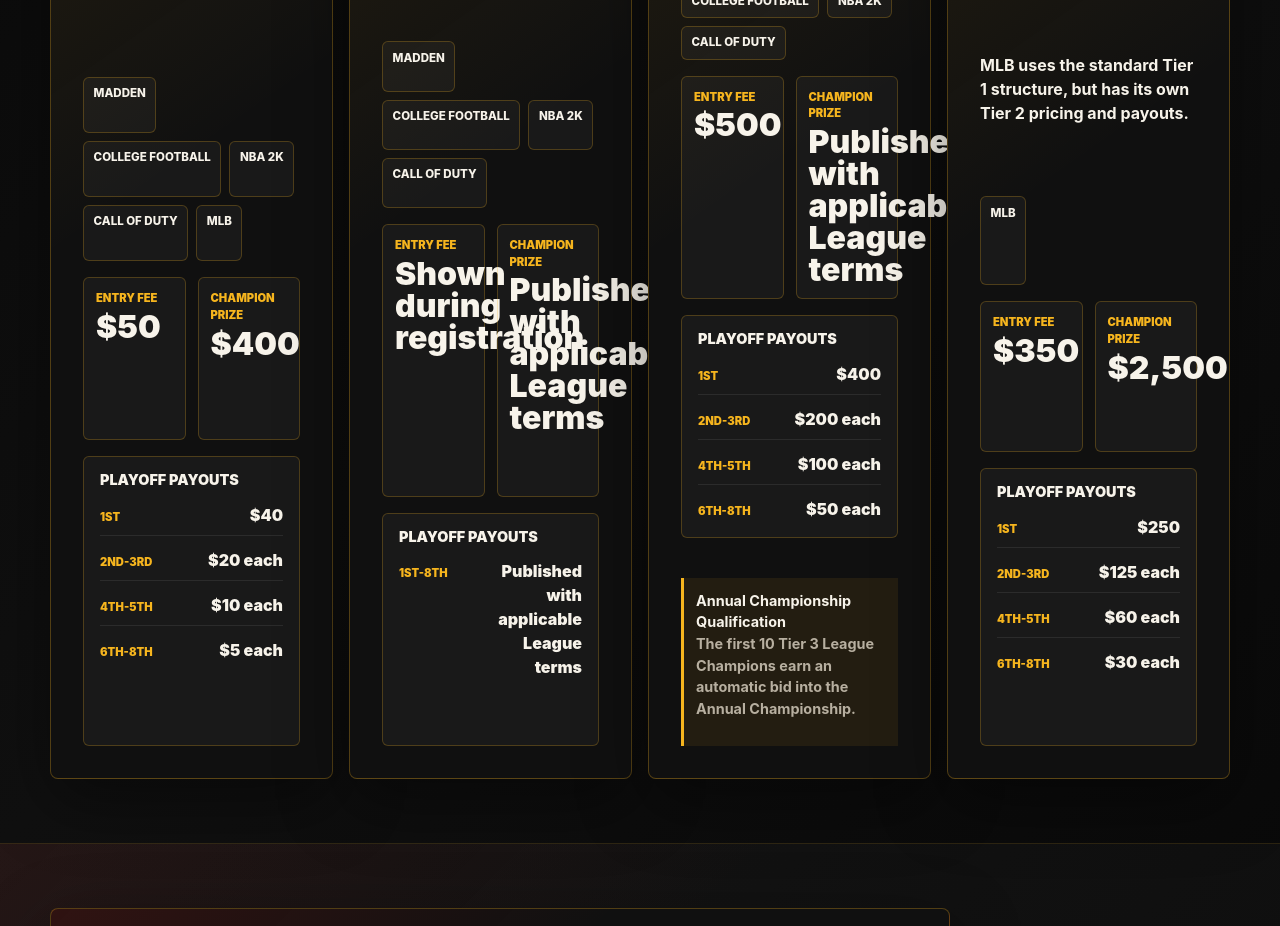
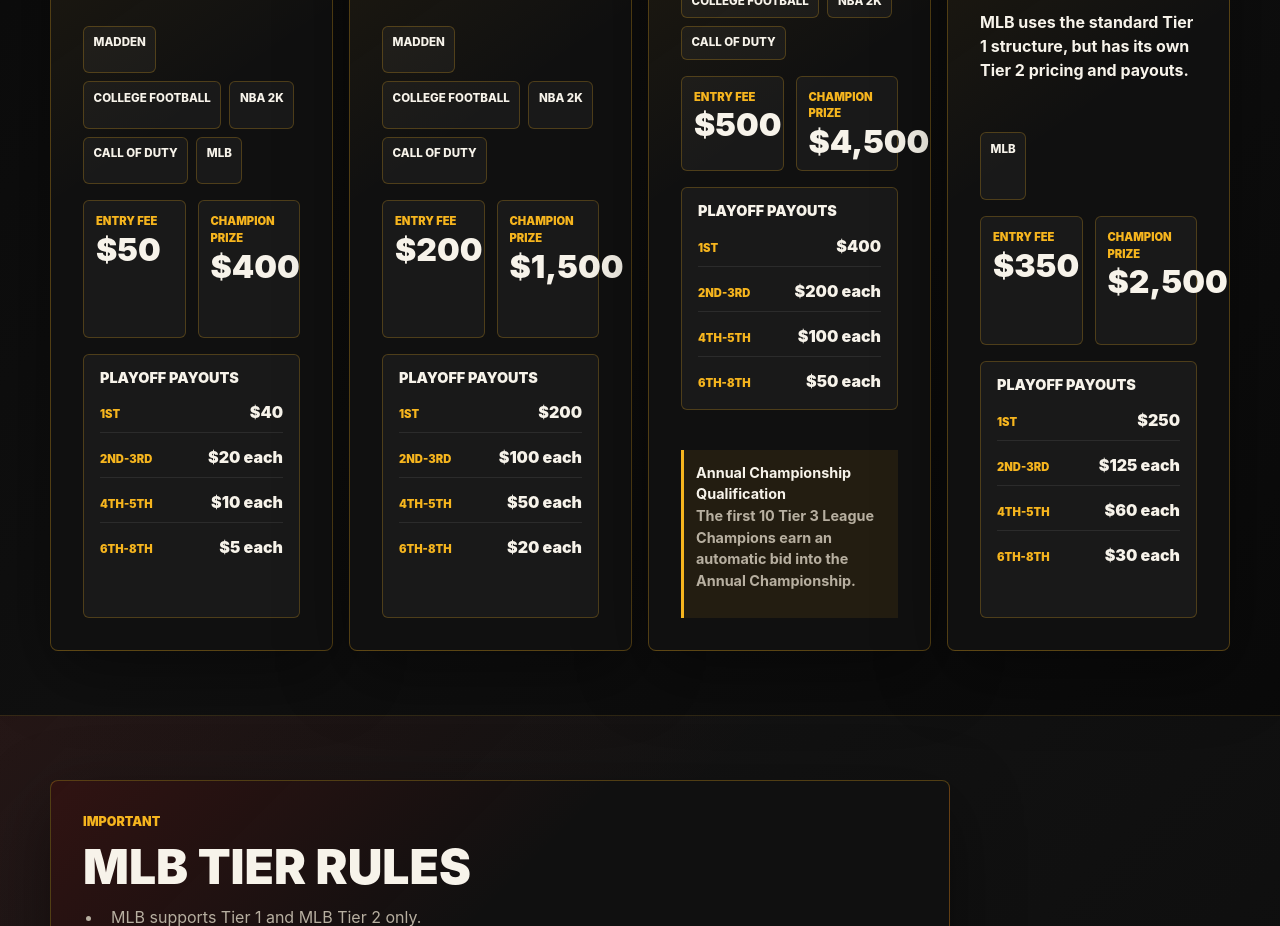
Before and after one commit to guess01325/goatland-website, a React (Vite) app: page /leagues in a window 1280 px wide. Shown: the part 1340-2266 px from the top of the page. Built offline with nearby package versions, Linux system fonts and the light colour scheme; no server answers.

Commit message:
Restore league fees and payout values

```diff
--- a/src/pages/LeaguesPage.tsx
+++ b/src/pages/LeaguesPage.tsx
@@ -37,10 +37,13 @@
     id: 'standard-tier-2',
     name: 'Tier 2',
     supportedGames: ['Madden', 'College Football', 'NBA 2K', 'Call of Duty'],
-    entryFee: 'Shown during registration',
-    championPrize: 'Published with applicable League terms',
+    entryFee: '$200',
+    championPrize: '$1,500',
     playoffPayouts: [
-      { position: '1st-8th', payout: 'Published with applicable League terms' },
+      { position: '1st', payout: '$200' },
+      { position: '2nd-3rd', payout: '$100 each' },
+      { position: '4th-5th', payout: '$50 each' },
+      { position: '6th-8th', payout: '$20 each' },
     ],
   },
   {
@@ -48,7 +51,7 @@
     name: 'Tier 3',
     supportedGames: ['Madden', 'College Football', 'NBA 2K', 'Call of Duty'],
     entryFee: '$500',
-    championPrize: 'Published with applicable League terms',
+    championPrize: '$4,500',
     playoffPayouts: [
       { position: '1st', payout: '$400' },
       { position: '2nd-3rd', payout: '$200 each' },
```
